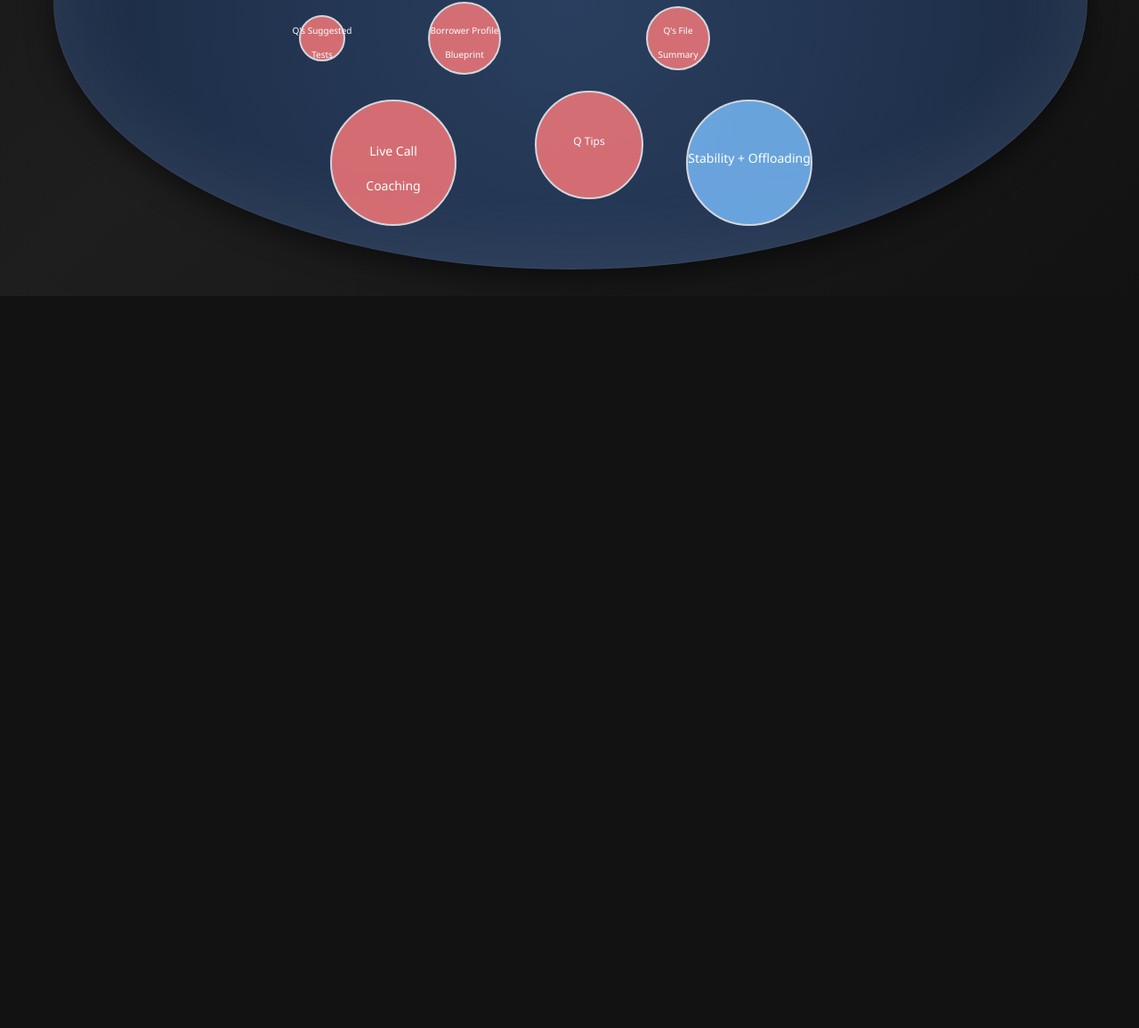
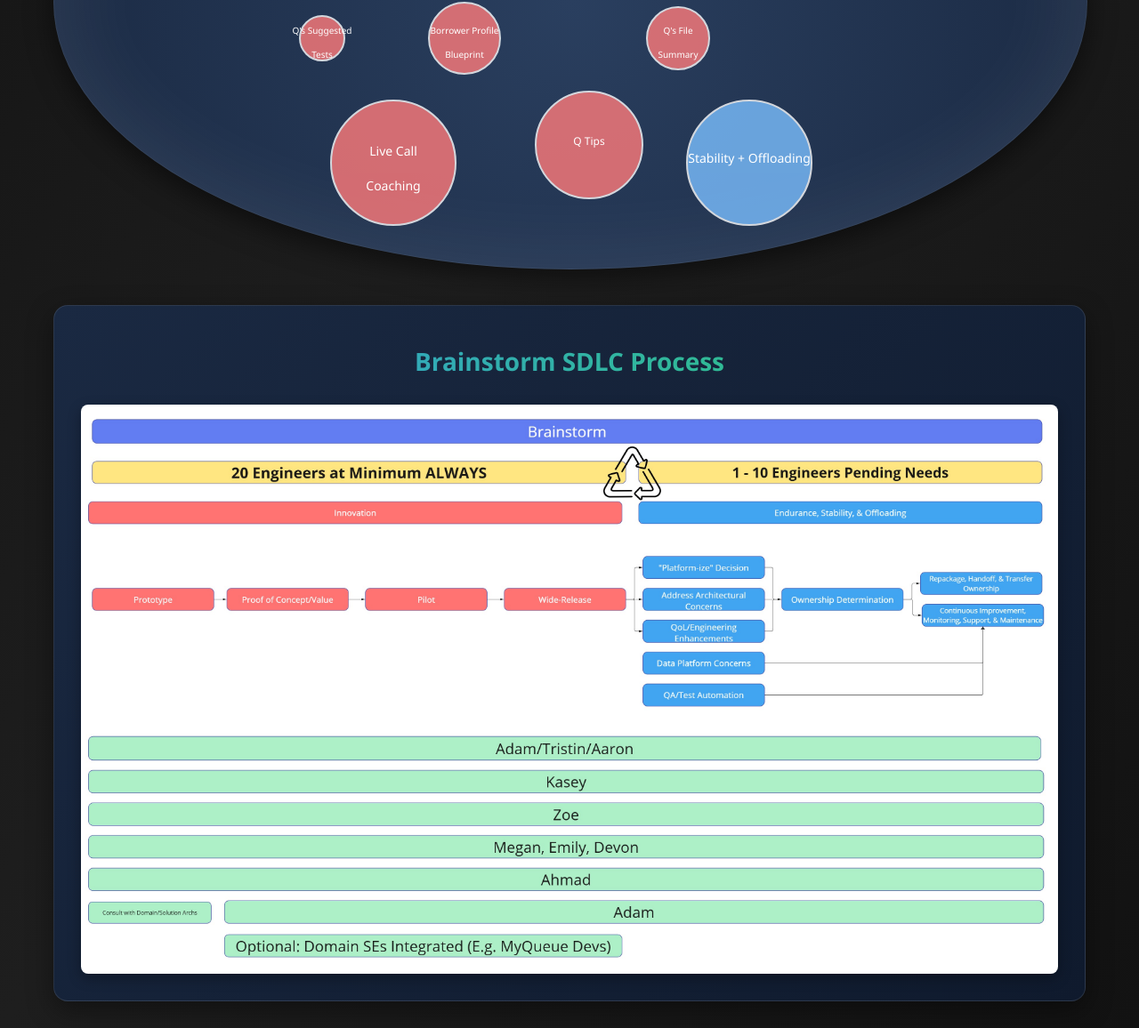
Before and after one commit to kaseyclark7/fluid-circles-viz, a plain HTML site: page index.html in a window 1280 px wide. Shown: the part 822-1978 px from the top of the page at 89% size. Before the commit the page ends 1155 px from the top, so only its background shows below. Drawn offline with nearby package versions, Linux system fonts and the light colour scheme.

Commit message:
Add Brainstorm SDLC diagram section to main page

```diff
--- a/index.html
+++ b/index.html
@@ -48,6 +48,14 @@
             <button id="reset-btn">Reset</button>
         </div>
         <div id="visualization"></div>
+
+        <!-- SDLC Diagram Section -->
+        <div class="sdlc-section">
+            <h2>Brainstorm SDLC Process</h2>
+            <div class="sdlc-container">
+                <img src="images/brainstorm-sdlc.jpg" alt="Brainstorm SDLC Diagram" class="sdlc-image">
+            </div>
+        </div>
 
         <!-- Brainstorm Info Modal -->
         <div id="info-modal" class="modal">
--- a/styles.css
+++ b/styles.css
@@ -377,6 +377,46 @@ button.active {
     background: transparent;
 }
 
+/* SDLC Diagram Section Styling */
+.sdlc-section {
+    margin-top: 40px;
+    padding: 20px;
+    background: linear-gradient(135deg, #1a2942, #0f1a2d);
+    border-radius: 16px;
+    box-shadow: 0 10px 30px rgba(0, 0, 0, 0.4);
+    border: 1px solid rgba(255, 255, 255, 0.1);
+}
+
+.sdlc-section h2 {
+    text-align: center;
+    margin-bottom: 20px;
+    color: #fff;
+    background: linear-gradient(90deg, #3498db, #2ecc71);
+    -webkit-background-clip: text;
+    -webkit-text-fill-color: transparent;
+    background-clip: text;
+    font-size: 28px;
+}
+
+.sdlc-container {
+    display: flex;
+    justify-content: center;
+    align-items: center;
+    padding: 10px;
+}
+
+.sdlc-image {
+    max-width: 100%;
+    height: auto;
+    border-radius: 8px;
+    box-shadow: 0 5px 15px rgba(0, 0, 0, 0.3);
+    transition: transform 0.3s ease;
+}
+
+.sdlc-image:hover {
+    transform: scale(1.02);
+}
+
 .close-modal {
     position: absolute;
     top: 20px;
```
Also changed, not shown: images/brainstorm-sdlc.jpg (added).
